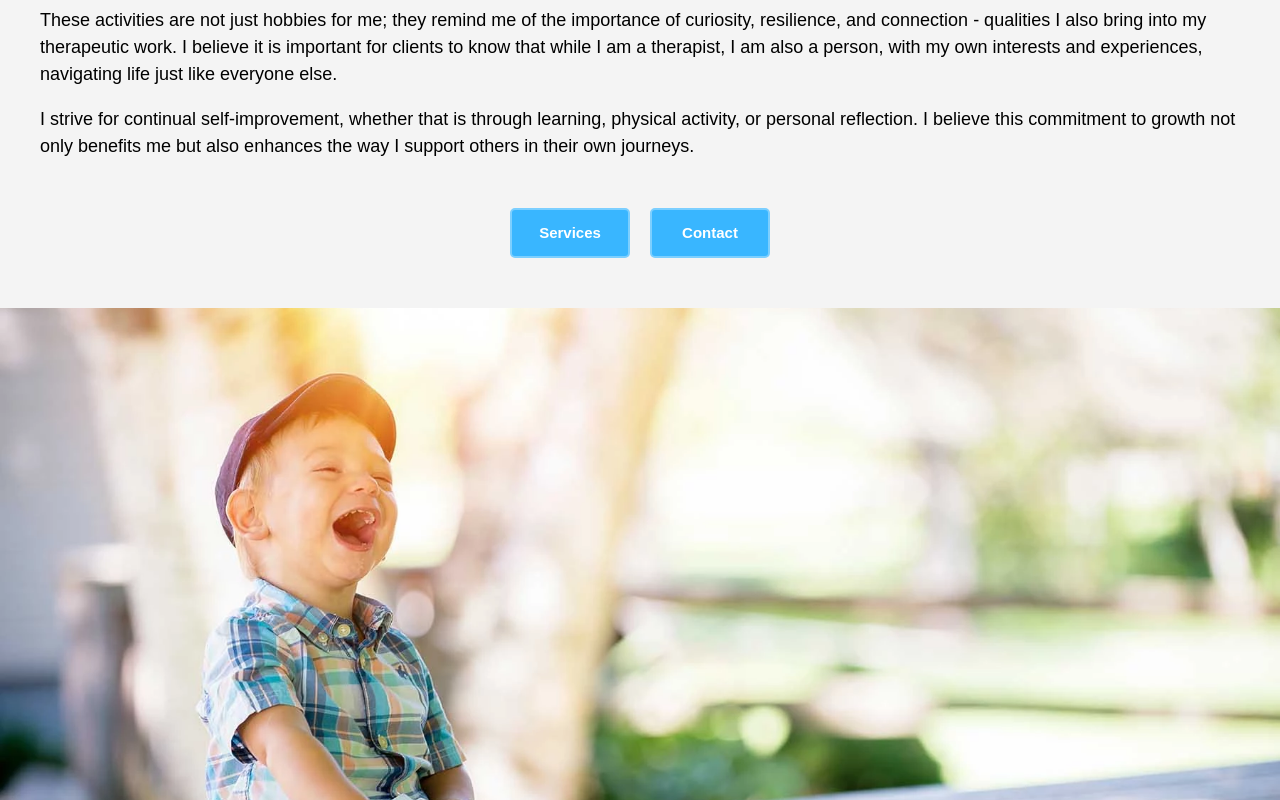
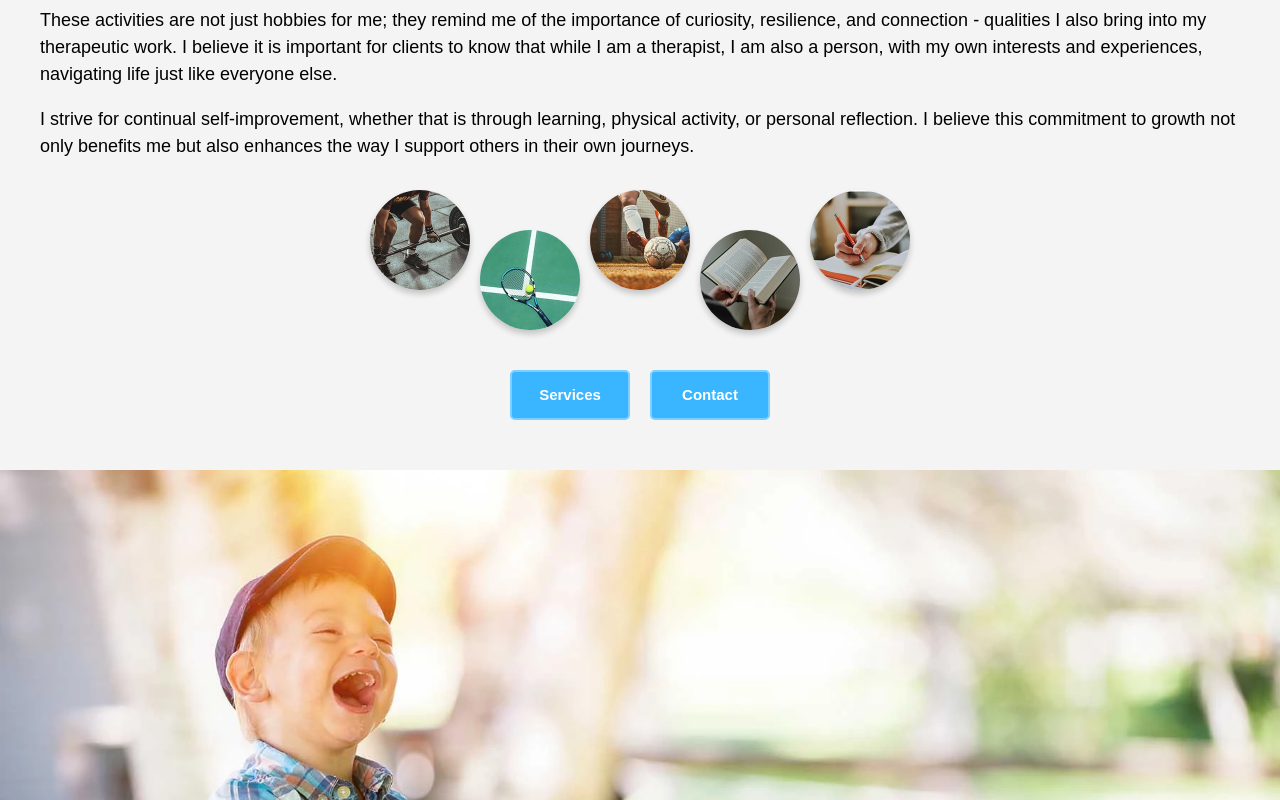
Before and after one commit to SasanTazayoni/integrate-therapy, a React (Vite) app: page /about in a window 1280 px wide. Shown: the part 1423-2223 px from the top of the page. Built offline with nearby package versions, Linux system fonts and the light colour scheme; a web font is replaced by a local one.

Commit message:
Add images to About page with styling

```diff
--- a/src/assets/css/styles.css
+++ b/src/assets/css/styles.css
@@ -631,6 +631,13 @@ a:hover {
   overflow: hidden;
 }
 
+.hobbies__container {
+  display: flex;
+  justify-content: center;
+  gap: 1rem;
+  margin: 4rem 0;
+}
+
 @media screen and (max-width: 360px) {
   .container--large {
     padding: 2rem 0;
@@ -688,6 +695,18 @@ a:hover {
 
   .container--grey {
     border-left: 4px solid lightgrey;
+  }
+}
+
+@media screen and (max-width: 768px) {
+  .hobbies__container {
+    gap: 0;
+  }
+}
+
+@media screen and (max-width: 360px) {
+  .hobbies__container {
+    display: none;
   }
 }
 
@@ -1411,6 +1430,23 @@ a:hover {
   width: 100%;
 }
 
+.hobby__image {
+  width: 100px;
+  height: 100px;
+  object-fit: cover;
+  border-radius: 50%;
+  box-shadow: 0 4px 6px rgba(0, 0, 0, 0.2);
+  transition: transform 0.3s ease;
+}
+
+.hobby__image:nth-child(odd) {
+  transform: translateY(-10px);
+}
+
+.hobby__image:nth-child(even) {
+  transform: translateY(30px);
+}
+
 @media screen and (max-width: 799px) {
   .training__image {
     background-image: url(/images/trainingsmall.webp);
@@ -1445,6 +1481,20 @@ a:hover {
   .about__image {
     max-width: 400px;
     margin: 0 auto;
+  }
+}
+
+@media screen and (max-width: 768px) {
+  .hobby__image {
+    width: 70px;
+    height: 70px;
+  }
+}
+
+@media screen and (max-width: 428px) {
+  .hobby__image {
+    width: 60px;
+    height: 60px;
   }
 }
 
--- a/src/pages/About.tsx
+++ b/src/pages/About.tsx
@@ -122,6 +122,34 @@ export default function About() {
             </p>
           </div>
 
+          <div className="hobbies__container">
+            <img
+              src="/images/weightlifting.jpg"
+              className="hobby__image"
+              alt="Weightlifting"
+            />
+            <img
+              src="/images/tennis.jpg"
+              className="hobby__image"
+              alt="Tennis racket"
+            />
+            <img
+              src="/images/football.jpg"
+              className="hobby__image"
+              alt="Football"
+            />
+            <img
+              src="/images/reading.jpg"
+              className="hobby__image"
+              alt="Reading a book"
+            />
+            <img
+              src="/images/writing.jpg"
+              className="hobby__image"
+              alt="Writing"
+            />
+          </div>
+
           <div className="grid grid--1x2 container__buttons">
             <Link to="/services">
               <Button>Services</Button>
```
